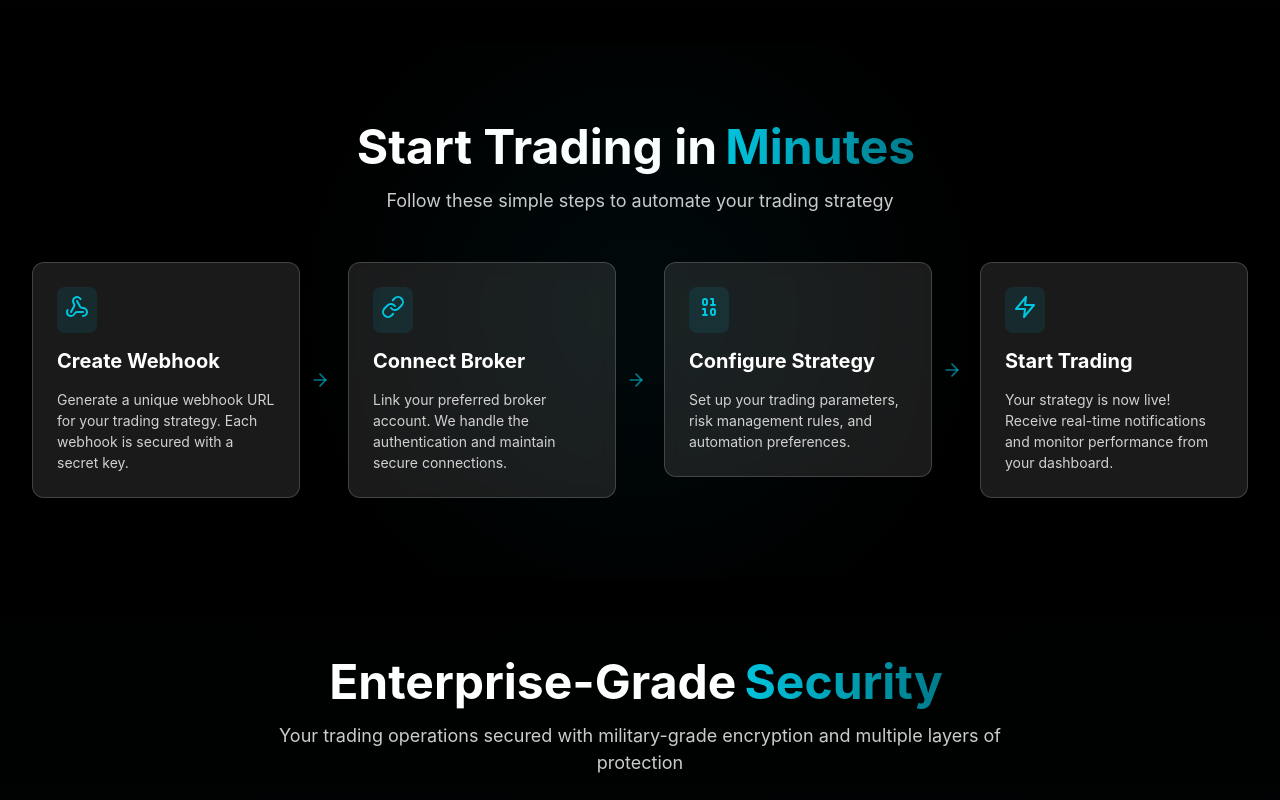
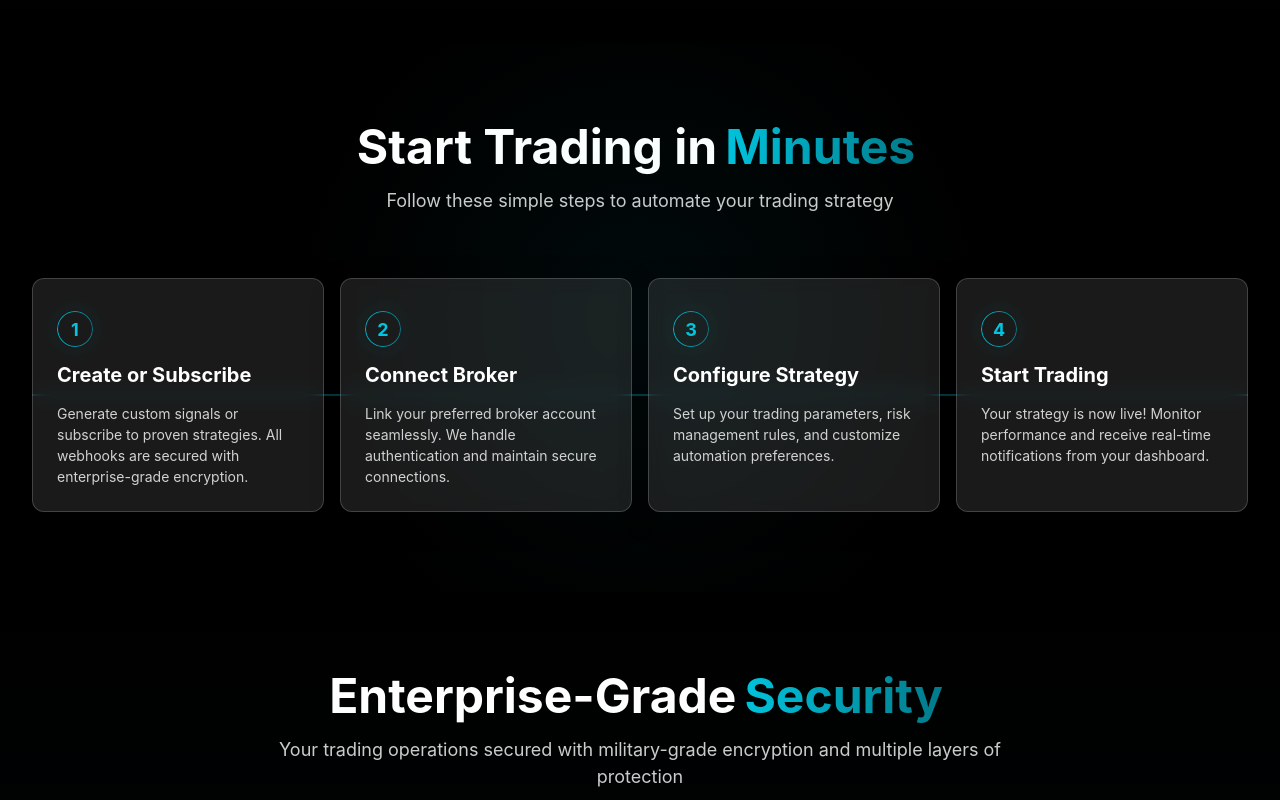
Before and after one commit to elcapitan88/ATOMIK-frontend, a React (Create React App) app: page / in a window 1280 px wide. Shown: the part 1900-2700 px from the top of the page. Built offline with nearby package versions, Linux system fonts and the light colour scheme; what configcat-react would draw is missing.

Commit message:
Content updates to home page

```diff
--- a/src/components/pages/Homepage/HowToUse.js
+++ b/src/components/pages/Homepage/HowToUse.js
@@ -1,34 +1,71 @@
 import React from 'react';
-import { Box, Container, Heading, Text, VStack, HStack, Icon, Divider, SimpleGrid } from '@chakra-ui/react';
-import { ArrowRight, Webhook, Link, Zap, Binary } from 'lucide-react';
+import { Box, Container, Heading, Text, VStack, HStack, Flex, Circle, useBreakpointValue } from '@chakra-ui/react';
 import { motion } from 'framer-motion';
 
 const MotionBox = motion(Box);
+const MotionFlex = motion(Flex);
 
-const StepCard = ({ icon, title, description, isLast }) => (
-  <VStack align="stretch" spacing={0} position="relative">
-    <MotionBox
+const StepCard = ({ title, description, number }) => (
+  <MotionFlex
     whileHover={{ y: -5 }}
+    direction="column"
+    position="relative"
+    zIndex={2}
+    h="full"
+  >
+    {/* Card content */}
+    <Box
       p={6}
+      pt={8}
       bg="rgba(255, 255, 255, 0.1)"
       backdropFilter="blur(10px)"
       borderRadius="xl"
       border="1px solid rgba(255, 255, 255, 0.18)"
       transition="all 0.3s"
       role="group"
+      h="full"
+      boxShadow="0 8px 32px 0 rgba(0, 0, 0, 0.2)"
+      _hover={{
+        boxShadow: "0 8px 32px 0 rgba(0, 198, 224, 0.1)",
+        borderColor: "rgba(0, 198, 224, 0.3)"
+      }}
+    >
+      <VStack spacing={4} align="flex-start" h="full">
+        <Box
+          display="flex"
+          alignItems="center"
+          justifyContent="center"
+          w="36px"
+          h="36px"
+          fontSize="lg"
+          fontWeight="bold"
+          color="rgba(0, 198, 224, 1)"
           position="relative"
-      zIndex={2}
+          _before={{
+            content: '""',
+            position: 'absolute',
+            inset: '0',
+            borderRadius: 'full',
+            padding: '1px',
+            background: 'linear-gradient(to right, rgba(0, 198, 224, 1), rgba(0, 198, 224, 0.6))',
+            WebkitMask: 'linear-gradient(#fff 0 0) content-box, linear-gradient(#fff 0 0)',
+            WebkitMaskComposite: 'xor',
+            maskComposite: 'exclude',
+            boxShadow: '0 0 20px 2px rgba(0, 198, 224, 0.3)',
+            opacity: 0.9,
+          }}
+          _after={{
+            content: '""',
+            position: 'absolute',
+            inset: '-2px',
+            borderRadius: 'full',
+            background: 'transparent',
+            boxShadow: '0 0 10px 2px rgba(0, 198, 224, 0.15)',
+            filter: 'blur(3px)',
+            opacity: 0.6,
+          }}
         >
-      <VStack spacing={4} align="flex-start">
-        <Box
-          p={2}
-          bg="rgba(0, 198, 224, 0.1)"
-          borderRadius="lg"
-          color="rgba(0, 198, 224, 1)"
-          _groupHover={{ bg: 'rgba(0, 198, 224, 0.2)' }}
-          transition="all 0.3s"
-        >
-          <Icon as={icon} boxSize={6} />
+          {number}
         </Box>
         <Heading size="md" color="white">
           {title}
@@ -37,47 +74,48 @@ const StepCard = ({ icon, title, description, isLast }) => (
           {description}
         </Text>
       </VStack>
-    </MotionBox>
+    </Box>
+  </MotionFlex>
+);
 
-    {!isLast && (
-      <HStack
+const ProcessPath = () => {
+  const display = useBreakpointValue({ base: 'none', lg: 'block' });
+
+  return (
+    <Box
       position="absolute"
-        right="-30px"
       top="50%"
+      left="0"
+      right="0"
+      height="2px"
+      bg="rgba(0, 198, 224, 0.3)"
       transform="translateY(-50%)"
-        zIndex={1}
-        spacing={1}
-        display={{ base: 'none', md: 'flex' }}
-      >
-        <Icon as={ArrowRight} boxSize={5} color="rgba(0, 198, 224, 0.6)" />
-      </HStack>
-    )}
-  </VStack>
+      display={display}
+    />
   );
+};
 
 const HowToUse = () => {
   const steps = [
     {
-      icon: Webhook,
-      title: 'Create Webhook',
-      description: 'Generate a unique webhook URL for your trading strategy. Each webhook is secured with a secret key.',
+      title: 'Create or Subscribe',
+      description: 'Generate custom signals or subscribe to proven strategies. All webhooks are secured with enterprise-grade encryption.',
     },
     {
-      icon: Link,
       title: 'Connect Broker',
-      description: 'Link your preferred broker account. We handle the authentication and maintain secure connections.',
+      description: 'Link your preferred broker account seamlessly. We handle authentication and maintain secure connections.',
     },
     {
-      icon: Binary,
       title: 'Configure Strategy',
-      description: 'Set up your trading parameters, risk management rules, and automation preferences.',
+      description: 'Set up your trading parameters, risk management rules, and customize automation preferences.',
     },
     {
-      icon: Zap,
       title: 'Start Trading',
-      description: 'Your strategy is now live! Receive real-time notifications and monitor performance from your dashboard.',
+      description: 'Your strategy is now live! Monitor performance and receive real-time notifications from your dashboard.',
     },
   ];
+
+  const columns = useBreakpointValue({ base: 1, md: 2, lg: 4 });
 
   return (
     <Box
@@ -99,7 +137,8 @@ const HowToUse = () => {
       />
 
       <Container maxW="7xl" px={{ base: 4, md: 8 }}>
-        <VStack spacing={12}>
+        <VStack spacing={16}>
+          {/* Section Title */}
           <VStack spacing={4} textAlign="center" maxW="800px">
             <Heading
               as="h2"
@@ -122,36 +161,39 @@ const HowToUse = () => {
             </Text>
           </VStack>
 
-          <Box w="full">
-            <SimpleGrid
-              columns={{ base: 1, md: 4 }}
-              spacing={{ base: 8, md: 12 }}
-              w="full"
+          {/* Process Flow */}
+          <Box w="full" position="relative">
+            {/* Connecting Line */}
+            <ProcessPath />
+
+            {/* Step Cards */}
+            <Flex
+              direction={{ base: 'column', md: columns === 2 ? 'row' : 'column', lg: 'row' }}
+              wrap={{ md: columns === 2 ? 'wrap' : 'nowrap', lg: 'nowrap' }}
+              justify="space-between"
+              align="stretch"
+              gap={{ base: 10, md: 6, lg: 4 }}
+              position="relative"
             >
               {steps.map((step, index) => (
+                <Box
+                  key={step.title}
+                  flex="1"
+                  position="relative"
+                  pb={columns === 2 && index < 2 ? { md: 10, lg: 0 } : 0}
+                >
                   <MotionBox
-                  key={step.title}
                     initial={{ opacity: 0, y: 20 }}
                     animate={{ opacity: 1, y: 0 }}
                     transition={{ duration: 0.5, delay: index * 0.1 }}
+                    h="full"
                   >
-                  <StepCard {...step} isLast={index === steps.length - 1} />
+                    <StepCard {...step} number={index + 1} />
                   </MotionBox>
+                </Box>
               ))}
-            </SimpleGrid>
+            </Flex>
           </Box>
-
-          {/* Mobile Step Indicators */}
-          <VStack spacing={4} display={{ base: 'flex', md: 'none' }}>
-            {steps.map((_, index) => (
-              <Box
-                key={index}
-                h="20px"
-                w="2px"
-                bg={index === steps.length - 1 ? 'transparent' : 'rgba(0, 198, 224, 0.6)'}
-              />
-            ))}
-          </VStack>
         </VStack>
       </Container>
     </Box>
--- a/src/components/pages/Homepage/IntegrationPartners.js
+++ b/src/components/pages/Homepage/IntegrationPartners.js
@@ -28,11 +28,11 @@ const PartnerLogo = ({ name }) => (
 const IntegrationPartners = () => {
   const partners = [
     { name: 'Tradovate' },
-    { name: 'TradeStation' }, // Future integration
-    { name: 'Interactive Brokers' }, // Future integration
-    { name: 'TD Ameritrade' }, // Future integration
-    { name: 'E*TRADE' }, // Future integration
-    { name: 'Robinhood' }, // Future integration
+    { name: 'NinjaTrader' }, // Future integration
+    { name: 'Interactive Brokers**' }, // Future integration
+    { name: 'TopStep' }, // Future integration
+    { name: 'TakeProfit' }, // Future integration
+    { name: 'Coinbase**' }, // Future integration
   ];
 
   return (
@@ -62,14 +62,14 @@ const IntegrationPartners = () => {
               color="white"
               fontWeight="bold"
             >
-              Supported
+              Integration
               <Text
                 as="span"
                 bgGradient="linear(to-r, rgba(0,198,224,1), rgba(0,198,224,0.6))"
                 bgClip="text"
                 px={2}
               >
-                Brokers
+                Partners
               </Text>
             </Heading>
             <Text color="whiteAlpha.800" fontSize="lg">
@@ -102,7 +102,7 @@ const IntegrationPartners = () => {
             border="1px dashed rgba(0, 198, 224, 0.3)"
           >
             <Text color="whiteAlpha.800" fontSize="sm" textAlign="center">
-              More brokers coming soon! We're continuously expanding our integration partners.
+              Morecoming soon! We're continuously expanding our integration partners.
             </Text>
           </Box>
         </VStack>
```
Lines whose indentation alone changed are shown as unchanged.
